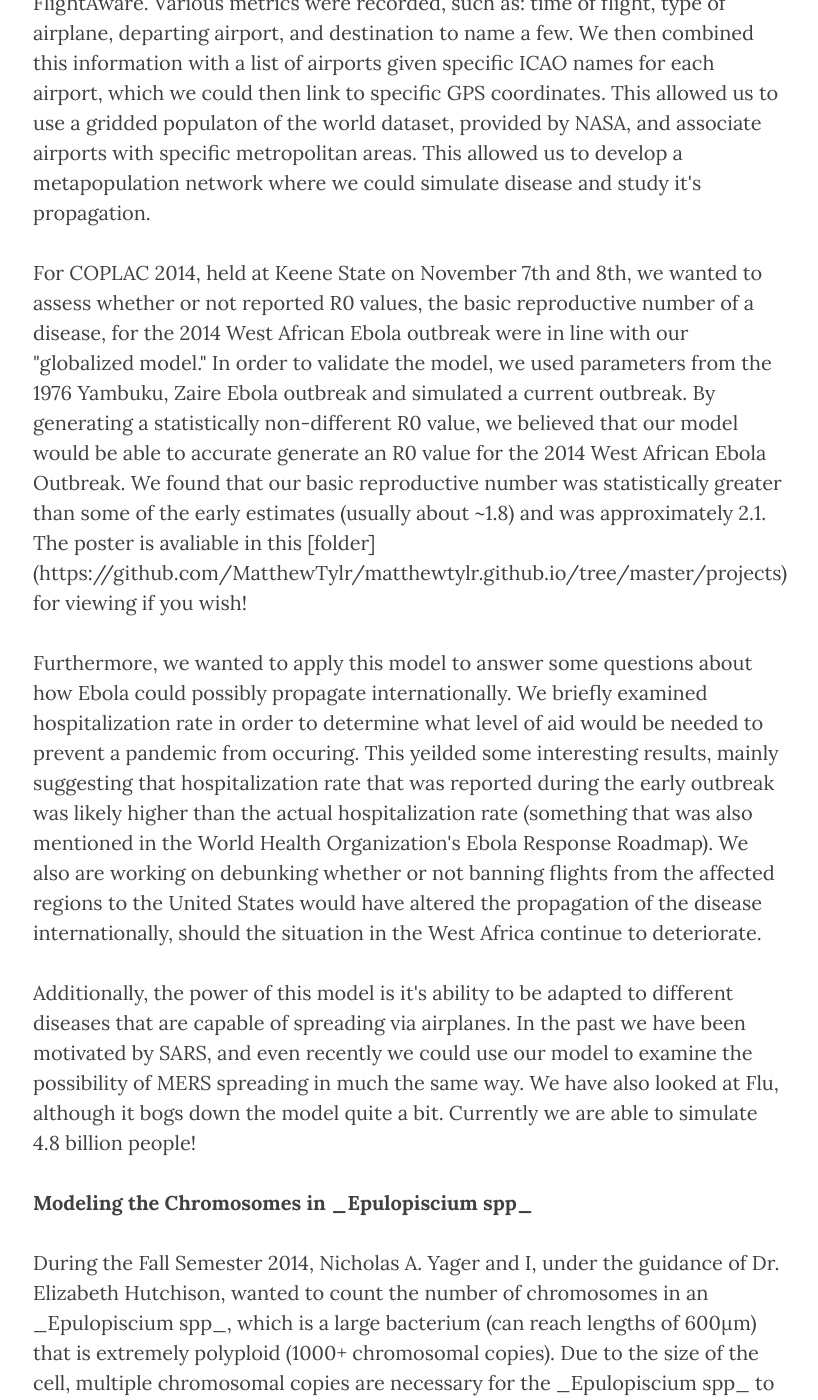
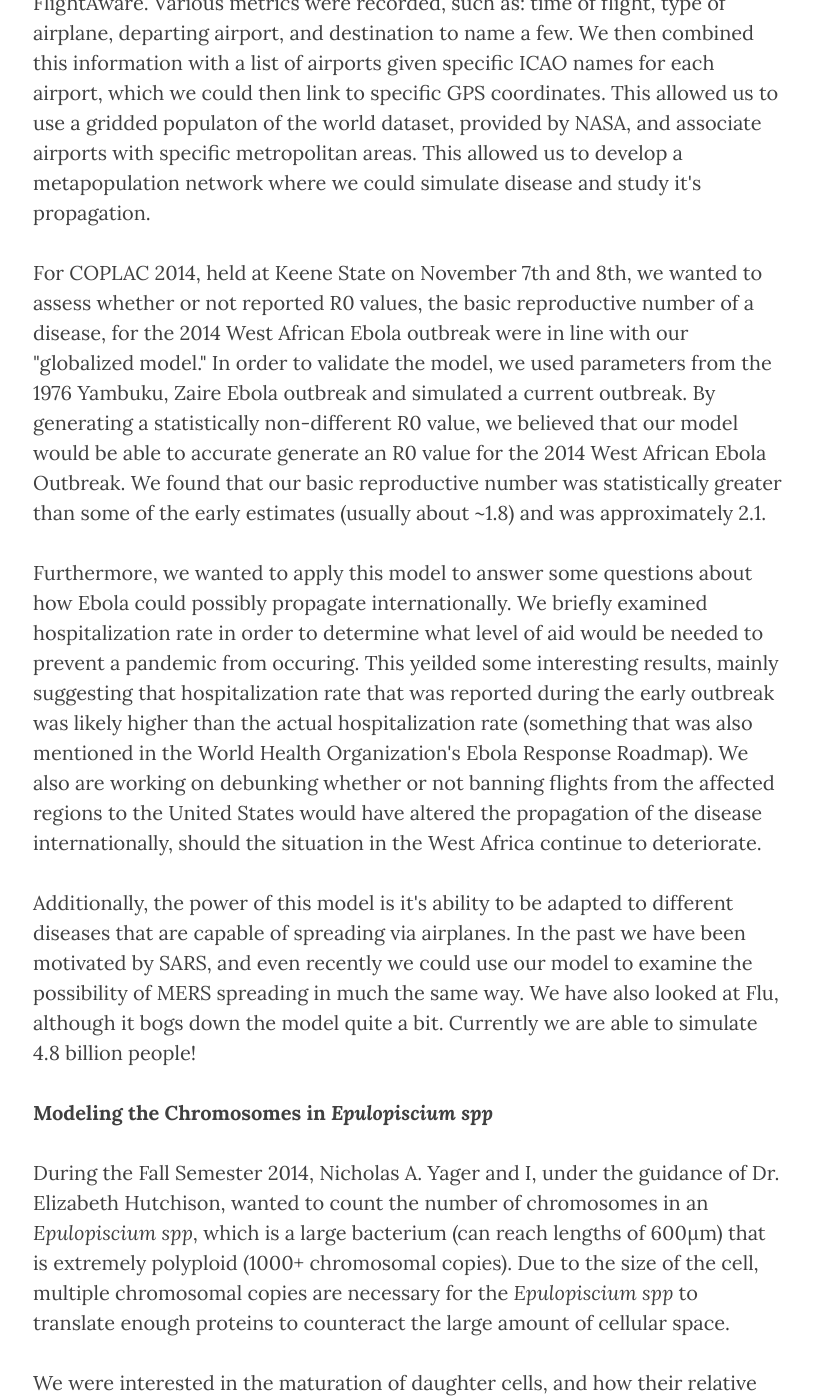
Before and after one commit to MatthewTylr/matthewtylr.github.io, a Jekyll site: the page built from projects.html, in a window 1280 px wide and 1400 px high, scrolled down 810 px. Shown: the whole window, without its empty margins (232-1050 px from the left). Built offline with Jekyll 4.4.1, drawn with Linux system fonts in a browser that asks for light colours; nearby versions of some CDN libraries; some of the changed text lies outside the part shown.

Commit message:
Removed errors from posts and projects.

```diff
--- a/projects.html
+++ b/projects.html
@@ -14,15 +14,15 @@
 </p><p>
 Starting during the summer of 2014, Nicholas A. Yager and I wanted to continue our work from our earlier project _Epidemiology of the Airways_. Instead of using predefined routes, we instead collected data with the permission of FlightAware. Various metrics were recorded, such as: time of flight, type of airplane, departing airport, and destination to name a few. We then combined this information with a list of airports given specific ICAO names for each airport, which we could then link to specific GPS coordinates. This allowed us to use a gridded populaton of the world dataset, provided by NASA, and associate airports with specific metropolitan areas. This allowed us to develop a metapopulation network where we could simulate disease and study it's propagation.
 </p><p>
-For COPLAC 2014, held at Keene State on November 7th and 8th, we wanted to assess whether or not reported R0 values, the basic reproductive number of a disease, for the 2014 West African Ebola outbreak were in line with our "globalized model." In order to validate the model, we used parameters from the 1976 Yambuku, Zaire Ebola outbreak and simulated a current outbreak. By generating a statistically non-different R0 value, we believed that our model would be able to accurate generate an R0 value for the 2014 West African Ebola Outbreak. We found that our basic reproductive number was statistically greater than some of the early estimates (usually about ~1.8) and was approximately 2.1. The poster is avaliable in this [folder](https://github.com/MatthewTylr/matthewtylr.github.io/tree/master/projects) for viewing if you wish!
+For COPLAC 2014, held at Keene State on November 7th and 8th, we wanted to assess whether or not reported R0 values, the basic reproductive number of a disease, for the 2014 West African Ebola outbreak were in line with our "globalized model." In order to validate the model, we used parameters from the 1976 Yambuku, Zaire Ebola outbreak and simulated a current outbreak. By generating a statistically non-different R0 value, we believed that our model would be able to accurate generate an R0 value for the 2014 West African Ebola Outbreak. We found that our basic reproductive number was statistically greater than some of the early estimates (usually about ~1.8) and was approximately 2.1.
 </p><p>
 Furthermore, we wanted to apply this model to answer some questions about how Ebola could possibly propagate internationally. We briefly examined hospitalization rate in order to determine what level of aid would be needed to prevent a pandemic from occuring. This yeilded some interesting results, mainly suggesting that hospitalization rate that was reported during the early outbreak was likely higher than the actual hospitalization rate (something that was also mentioned in the World Health Organization's Ebola Response Roadmap). We also are working on debunking whether or not banning flights from the affected regions to the United States would have altered the propagation of the disease internationally, should the situation in the West Africa continue to deteriorate.
 </p><p>
 Additionally, the power of this model is it's ability to be adapted to different diseases that are capable of spreading via airplanes. In the past we have been motivated by SARS, and even recently we could use our model to examine the possibility of MERS spreading in much the same way. We have also looked at Flu, although it bogs down the model quite a bit. Currently we are able to simulate 4.8 billion people!
 </p><p>
-<b>Modeling the Chromosomes in _Epulopiscium spp_</b>
+<b>Modeling the Chromosomes in <i>Epulopiscium spp</i></b>
 </p><p>
-During the Fall Semester 2014, Nicholas A. Yager and I, under the guidance of Dr. Elizabeth Hutchison, wanted to count the number of chromosomes in an _Epulopiscium spp_, which is a large bacterium (can reach lengths of 600µm) that is extremely polyploid (1000+ chromosomal copies). Due to the size of the cell, multiple chromosomal copies are necessary for the _Epulopiscium spp_ to translate enough proteins to counteract the large amount of cellular space.
+During the Fall Semester 2014, Nicholas A. Yager and I, under the guidance of Dr. Elizabeth Hutchison, wanted to count the number of chromosomes in an <i>Epulopiscium spp</i>, which is a large bacterium (can reach lengths of 600µm) that is extremely polyploid (1000+ chromosomal copies). Due to the size of the cell, multiple chromosomal copies are necessary for the <i>Epulopiscium spp</i> to translate enough proteins to counteract the large amount of cellular space.
 </p><p>
 We were interested in the maturation of daughter cells, and how their relative chromosomal densities may differ during their life cycle. A z-stack of fluorescence microscopy images were provided to us by Dr. Hutchison, and these were able to be converted to digital coordinates by using the cv2 python package. By doing this we could examine the spatial distribution of the chromosomes throughout the cells and calculate their density.
 </p><p>
@@ -32,7 +32,7 @@
 </p><p>
 Then Dr. Kernan allowed us access to historical data about controlled burns at the Rush Oaks site, that was stored in ArcGIS. Rush Oaks is often "treated" with prescribed fire due to the type of ecosystem usually referred to as an "Oak Savannah." Then we were able to assign specific species distributions and compositions to the burn histories and burn frequencies of the sites.
 </p><p>
-Then using the information that we had collected as a class, we were instructed to "find something interesting." Because of the flexibility of the assignment, I was able to do two main things: (a) produce a publication quality research paper by using LaTeX, and (b) finally be able to perform a DECORANA or Detrended Correlation Analysis (DCA) due to the nature of the data. From this I was able to infer species compositions based on the relative abundance of other species. For example, for this particular ecosystem it seemed as though the precense Wild Bergemot was exclusively related to the precense of Indiangrass. The full paper can be found in this [folder](https://github.com/MatthewTylr/matthewtylr.github.io/tree/master/projects)!
+Then using the information that we had collected as a class, we were instructed to "find something interesting." Because of the flexibility of the assignment, I was able to do two main things: (a) produce a publication quality research paper by using LaTeX, and (b) finally be able to perform a DECORANA or Detrended Correlation Analysis (DCA) due to the nature of the data. From this I was able to infer species compositions based on the relative abundance of other species. For example, for this particular ecosystem it seemed as though the precense Wild Bergemot was exclusively related to the precense of Indiangrass.
 </p><p>
 <b>Topography of a Simple SIR Model from Altering Basic Parameters</b>
 </p><p>
@@ -44,7 +44,7 @@
 </p><p>
 We investigated the closure of both airports and flight routes as possible methods to prevent the pathogen from spreading. For airports we found that closing 30% of the highest degree airports usually resulted in less than one percent of the airports becoming infectious. Cancelling air routes seemed a more viable technique to reduce the amount of airports that would harbor the disease. We used several cancellation techniques based on network structure to accomplish this: betweenness, clustering coefficient, and random. We found that different levels of cancellation effort gave different results for which strategy would work the best. However, generally the trend was a 1:1 linear dicrease by using betweenness values for the cancellation strategy. This meant that closing the top 50% of routes ranked by betweenness would reduce the incidence by 50% as well.
 </p><p>
-We also investigated how delaying the implementation of cancellation strategies would affect the outcome. We found that cancellation measures should be implemented within about a week to maintain their effectiveness. We presented our work at Geneseo's GREAT (Geneseo Recognizing Excellence, Achievement and Talent) Day to a public audience, and that presentation can be found in this [folder](https://github.com/MatthewTylr/matthewtylr.github.io/tree/master/projects). If you are interested in the code, we have made it public via [GitHub](https://github.com/nicholasyager/airport-disease-modeling), and you should clone it and play around with it if you are interested!
+We also investigated how delaying the implementation of cancellation strategies would affect the outcome. We found that cancellation measures should be implemented within about a week to maintain their effectiveness. We presented our work at Geneseo's GREAT (Geneseo Recognizing Excellence, Achievement and Talent) Day to a public audience. If you are interested in the code, we have made it public via GitHub, and you should clone it and play around with it if you are interested!
 </p><p>
 <b>Effect of Transgenic Mosquitos on the Gene Frequency of the Sickle Cell Trait in West Sub-Saharan Africa</b>
 </p><p>
@@ -56,7 +56,7 @@
 </p><p>
 During Spring 2014, Cortney Dodge, Matt Strassman, and I wanted to model an outbreak of the Black Death in modern times. We felt that this topic was still applicable due to recent outbreaks of the Plague and due to the fact that the incidence of the microbe, _Y. Pestis_, is high in various storage facilities here in the United States. We wanted to test various strategies if there was ever another large outbreak here in the states.
 </p><p>
-We found that the Black Death was particularly, well, deadly. However, we discovered that the best method, taking into consideration the limitations of their implementations, would be a systematic live rat removal plan. We also discovered using a lattice based spatial model, that the disease is sensitive to spacial restrictions. This explains why Milan (who basically closed off their city) and Poland (who was effectively isolated from the rest of Europe) did not suffer outbreaks of the Black Death. It also lends credence to the theory that the Black Death was so deadly because of the infrastructure at the time. We presented our work at GREAT Day, and the presentation can be found in this [folder](https://github.com/MatthewTylr/matthewtylr.github.io/tree/master/projects).
+We found that the Black Death was particularly, well, deadly. However, we discovered that the best method, taking into consideration the limitations of their implementations, would be a systematic live rat removal plan. We also discovered using a lattice based spatial model, that the disease is sensitive to spacial restrictions. This explains why Milan (who basically closed off their city) and Poland (who was effectively isolated from the rest of Europe) did not suffer outbreaks of the Black Death. It also lends credence to the theory that the Black Death was so deadly because of the infrastructure at the time. We presented our work at GREAT Day.
 </p><p>
 <b>Pollination Dynamics</b>
 </p><p>
```
Also changed, not shown: _posts/2015-3-24-Bayes-Traffic.md (+2 -2 lines).
